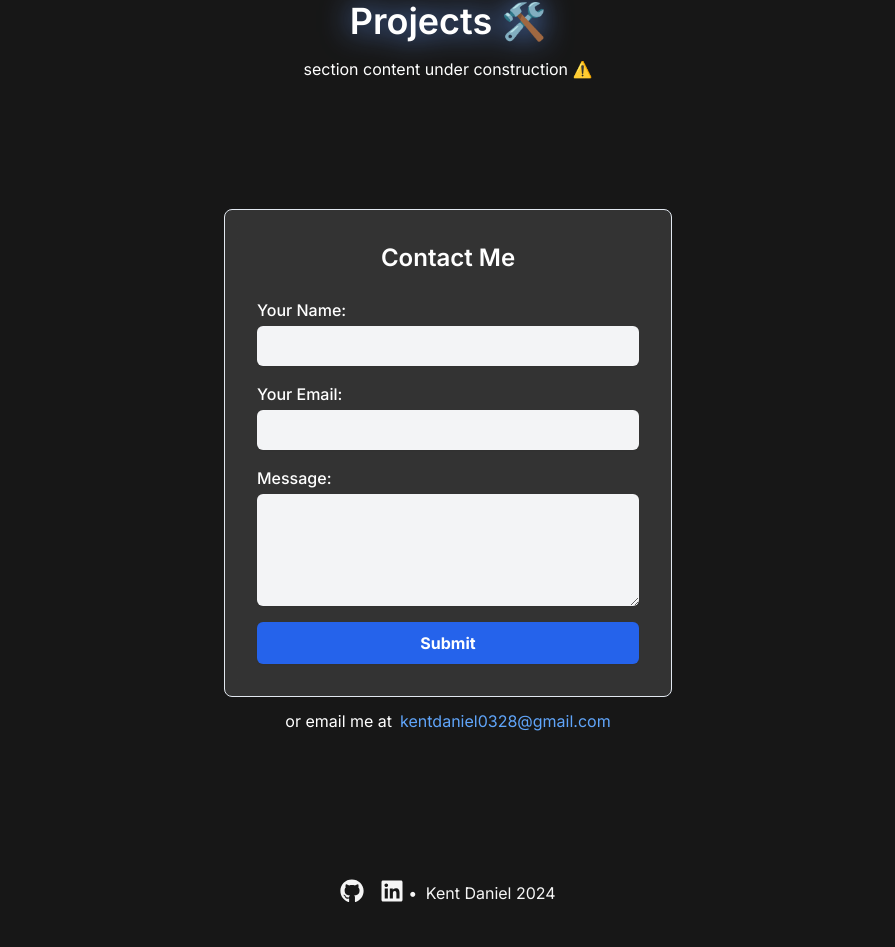
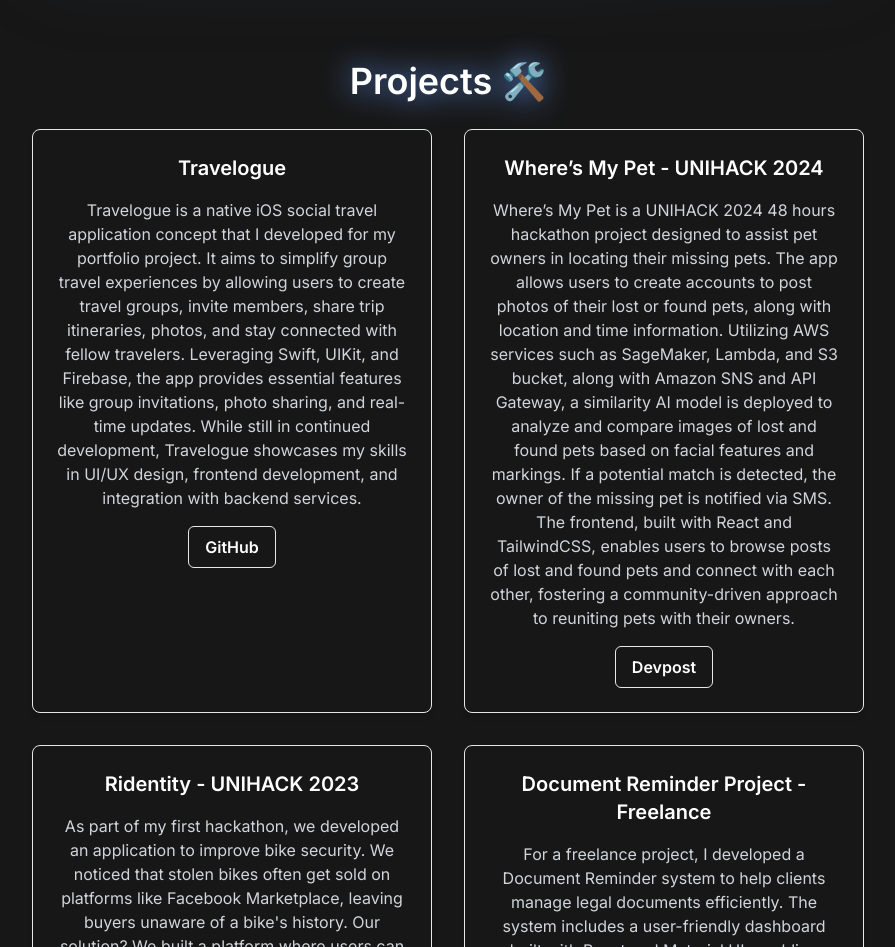
Before and after one commit to kent-daniel/kent-daniel-portfolio, a Next.js app: page / in a window 1280 px wide. Shown: the part 2560-3507 px from the top of the page, without its empty margins (192-1087 px from the left). Built offline with nearby package versions, Linux system fonts and the light colour scheme.

Commit message:
added projects section

```diff
--- /dev/null
+++ b/app/components/ProjectCard/ProjectCard.tsx
@@ -0,0 +1,39 @@
+"use client";
+import React from "react";
+interface ProjectCardProps {
+  title: string;
+  description: string;
+  projectLink: string;
+  linkType: string;
+}
+const ProjectCard: React.FC<ProjectCardProps> = ({
+  title,
+  description,
+  projectLink,
+  linkType,
+}) => {
+  const handleClick = () => {
+    window.location.href = projectLink;
+  };
+
+  return (
+    <div
+      className="rounded-lg p-6 shadow-md border hover:bg-slate-800 hover:cursor-pointer transform transition duration-300 hover:scale-105"
+      onClick={handleClick}
+    >
+      <h3 className="text-xl font-semibold mb-4">{title}</h3>
+      <p className="text-gray-300 mb-4">{description}</p>
+      <button
+        className="font-semibold border hover:bg-gradient-to-r from-blue-700 via-sky-700 to-sky-600 hover:border-2 transform transition duration-300 hover:cursor-pointer text-white px-4 py-2 rounded-md"
+        onClick={(e) => {
+          e.stopPropagation();
+          handleClick();
+        }}
+      >
+        {linkType}
+      </button>
+    </div>
+  );
+};
+
+export default ProjectCard;
--- a/app/pages/Projects.tsx
+++ b/app/pages/Projects.tsx
@@ -1,12 +1,38 @@
 import React from "react";
+import ProjectCard from "../components/ProjectCard/ProjectCard";
 
 const Projects = () => {
   return (
     <div className="max-w-4xl mx-auto p-8 mb-4 text-center" id="projects">
-      <h2 className="text-4xl font-semibold mb-4 text-center drop-shadow-[0px_0px_15px_rgba(100,155,255,0.95)]">
+      <h2 className="text-4xl font-semibold mb-7 text-center drop-shadow-[0px_0px_15px_rgba(100,155,255,0.95)]">
         Projects 🛠️
       </h2>
-      <span>section content under construction ⚠️</span>
+      <div className="grid grid-cols-1 sm:grid-cols-2 gap-8">
+        <ProjectCard
+          title="Travelogue"
+          description="Travelogue is a native iOS social travel application concept that I developed for my portfolio project. It aims to simplify group travel experiences by allowing users to create travel groups, invite members, share trip itineraries, photos, and stay connected with fellow travelers. Leveraging Swift, UIKit, and Firebase, the app provides essential features like group invitations, photo sharing, and real-time updates. While still in continued development, Travelogue showcases my skills in UI/UX design, frontend development, and integration with backend services."
+          projectLink="https://github.com/kent-daniel/Travelogue-prototype"
+          linkType="GitHub"
+        />
+        <ProjectCard
+          title="Where’s My Pet - UNIHACK 2024"
+          description="Where’s My Pet is a UNIHACK 2024 48 hours hackathon project designed to assist pet owners in locating their missing pets. The app allows users to create accounts to post photos of their lost or found pets, along with location and time information. Utilizing AWS services such as SageMaker, Lambda, and S3 bucket, along with Amazon SNS and API Gateway, a similarity AI model is deployed to analyze and compare images of lost and found pets based on facial features and markings. If a potential match is detected, the owner of the missing pet is notified via SMS. The frontend, built with React and TailwindCSS, enables users to browse posts of lost and found pets and connect with each other, fostering a community-driven approach to reuniting pets with their owners."
+          projectLink="https://devpost.com/software/where-s-my-pet"
+          linkType="Devpost"
+        />
+        <ProjectCard
+          title="Ridentity - UNIHACK 2023"
+          description="As part of my first hackathon, we developed an application to improve bike security. We noticed that stolen bikes often get sold on platforms like Facebook Marketplace, leaving buyers unaware of a bike's history. Our solution? We built a platform where users can upload their bike details, generating a digital certificate of ownership and a unique QR code for engraving/sticker onto the bike. Using React and Firebase, we developed a working app prototype in just two days, showcasing technology's potential to solve real-world problems."
+          projectLink="https://devpost.com/software/ridentity"
+          linkType="Devpost"
+        />
+        <ProjectCard
+          title="Document Reminder Project - Freelance"
+          description="For a freelance project, I developed a Document Reminder system to help clients manage legal documents efficiently. The system includes a user-friendly dashboard built with React and Material UI, enabling users to manage documents, user roles, and automated email invitations for user onboarding. Additionally, I integrated a document reminder feature using Google Cloud Functions to send reminders to appropriate user groups as the due date approaches. Acting as both a full-stack developer and product manager, I led client discovery sessions, sprint planning, and designed test cases in Cypress. Maintaining GitHub actions and pipelines ensured smooth project execution."
+          projectLink=""
+          linkType="Portfolio"
+        />
+      </div>
     </div>
   );
 };
--- a/app/pages/Skills.tsx
+++ b/app/pages/Skills.tsx
@@ -9,19 +9,23 @@
       </h1>
       <span className="font-semibold text-4xl"> 🚀</span>
       <div className="flex flex-wrap justify-center mt-2">
-        <SkillItem name="Jetpack Compose" />
+        <SkillItem name="Full Stack Development" />
         <SkillItem name="React.js" />
         <SkillItem name="Tailwind CSS" />
         <SkillItem name="Next.js" />
         <SkillItem name="Redux" />
         <SkillItem name="Spring Boot" />
+        <SkillItem name="SCSS" />
         <SkillItem name="AWS" />
         <SkillItem name="Microservices" />
+        <SkillItem name="Docker" />
+        <SkillItem name="GitHub Actions" />
+        <SkillItem name="Native Mobile Development" />
+        <SkillItem name="iOS development" />
         <SkillItem name="Swift" />
-        <SkillItem name="SCSS" />
-        <SkillItem name="GitHub Actions" />
+        <SkillItem name="UIKit" />
         <SkillItem name="Test Driven Development" />
-        <SkillItem name="Docker" />
+        <SkillItem name="Jetpack Compose" />
       </div>
     </div>
   );
```
